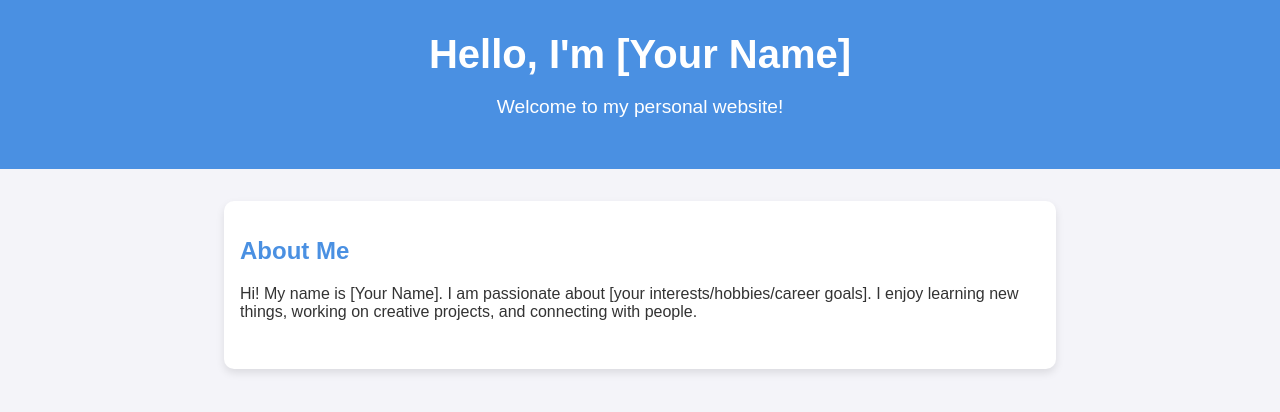
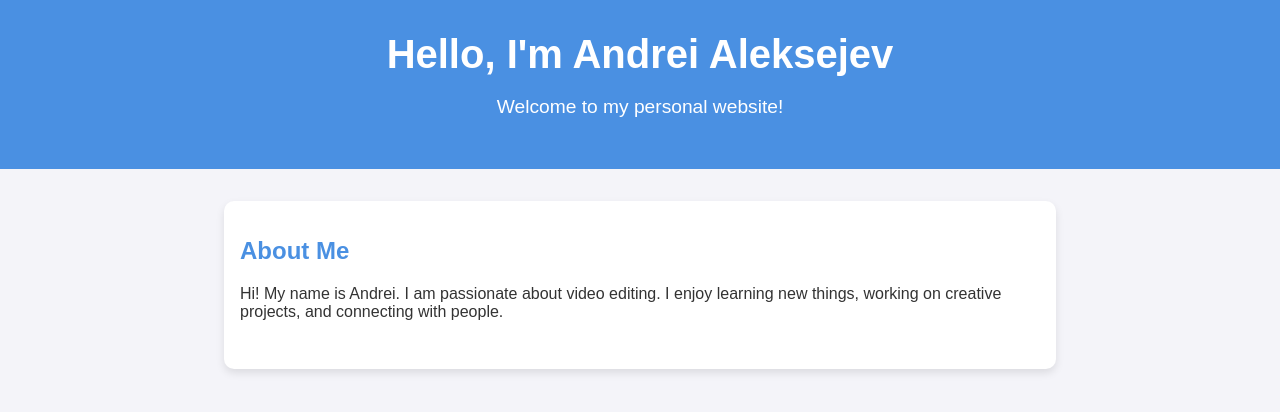
Before and after one commit to NewDron/site, a plain HTML site: page index.html in a window 1280 px wide. Drawn offline with Linux system fonts and the light colour scheme.

Commit message:
Update index.html

```diff
--- a/index.html
+++ b/index.html
@@ -58,12 +58,12 @@
 <body>
 
   <header>
-    <h1>Hello, I'm [Your Name]</h1>
+    <h1>Hello, I'm Andrei Aleksejev</h1>
     <p>Welcome to my personal website!</p>
   </header>
 
   <main>
     <section>
       <h2>About Me</h2>
-      <p>Hi! My name is [Your Name]. I am passionate about [your interests/hobbies/career goals].
+      <p>Hi! My name is Andrei. I am passionate about video editing.
          I enjoy learning new things, working on creative projects, and connecting with people.</p>
```
